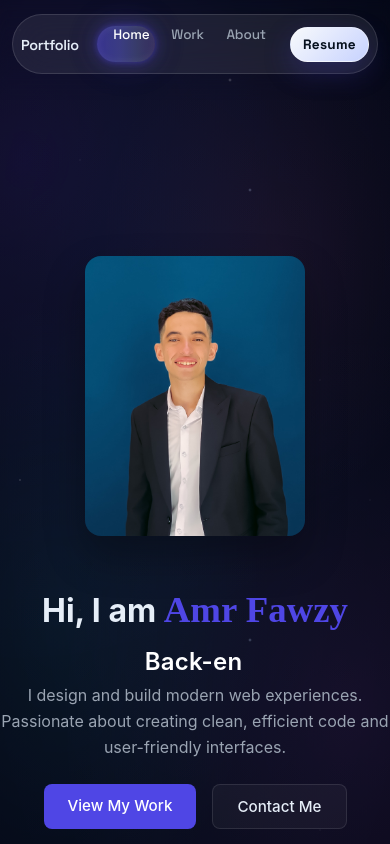
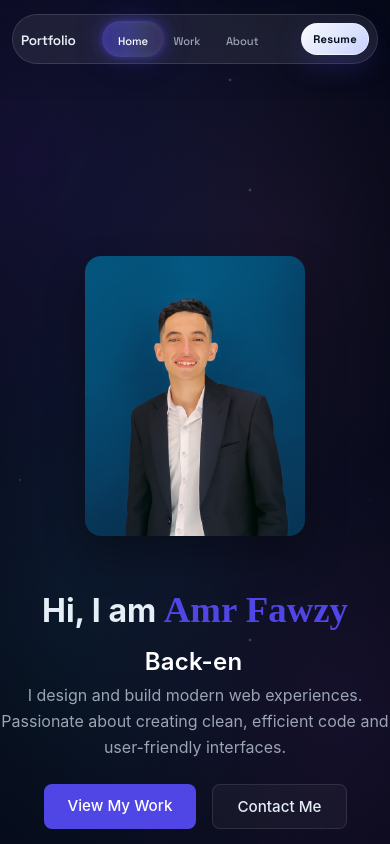
Before and after one commit to AmrKhalidMohamed/Portofolio, a React (Vite) app: page / in a window 390 px wide. Shown: the top 844 px of the page. Built offline with nearby package versions, Linux system fonts and the light colour scheme; a web font is replaced by a local one.

Commit message:
fixed nav bar 2

```diff
--- a/src/index.css
+++ b/src/index.css
@@ -688,19 +688,19 @@ body::after {
     flex-wrap: nowrap;
   }
   .nav-brand a {
-    font-size: 0.9rem;
+    font-size: 0.85rem;
     font-weight: 600;
   }
   .nav-links {
-    gap: 0.7rem;
+    gap: 0.3rem;
   }
   .nav-links a {
-    font-size: 0.85rem;
+    font-size: 0.7rem;
     padding: 0.35rem 0.65rem;
   }
   .nav-resume-cta {
-    padding: 0.5rem 0.75rem;
-    font-size: 0.85rem;
+    padding: 0.5rem 0.7rem;
+    font-size: 0.7rem;
   }
   .hero-content {
     flex-direction: column-reverse;
```
